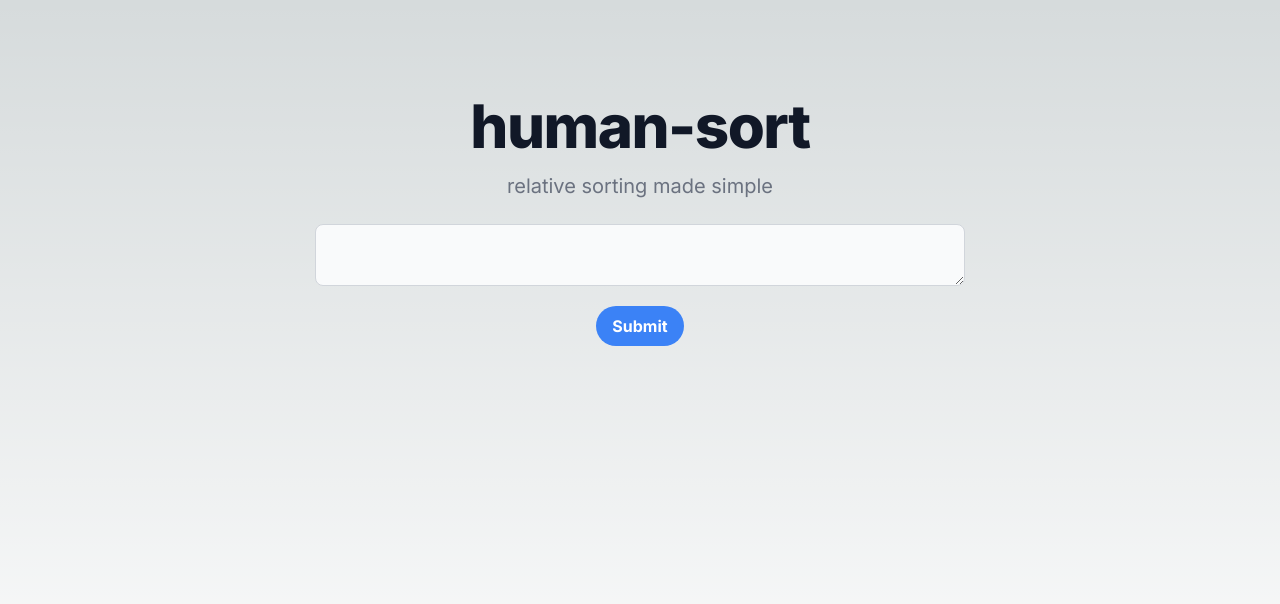
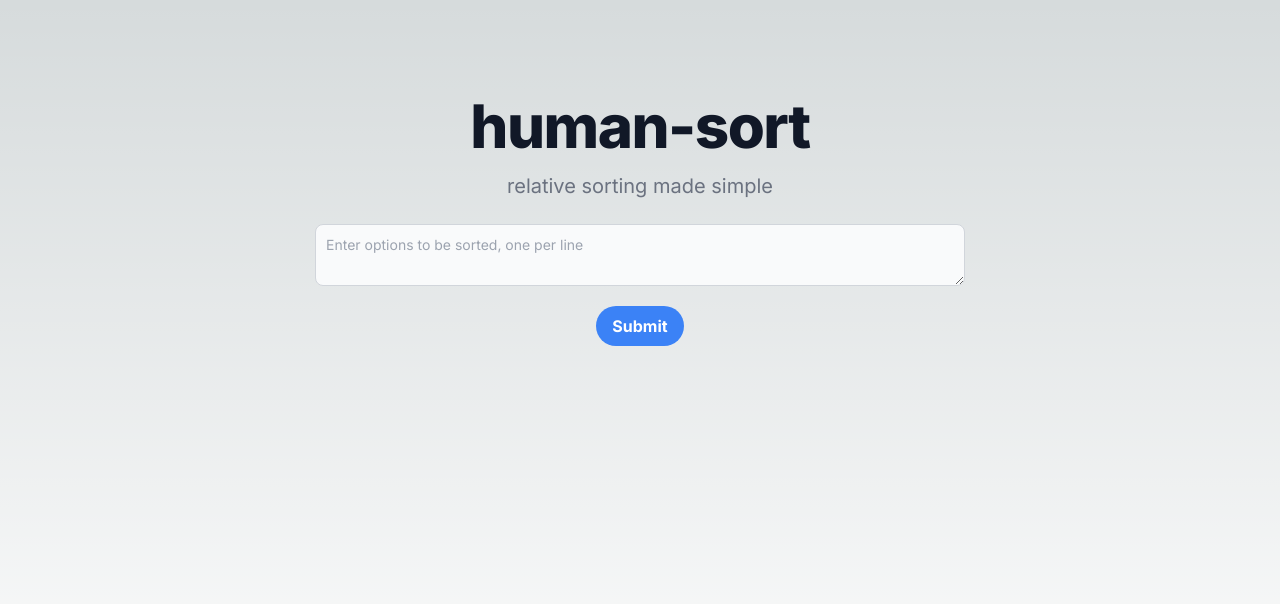
Before and after one commit to briggySmalls/human-sort, a Next.js app: page / in a window 1280 px wide. Shown: the top 604 px of the page. Built offline with nearby package versions, Linux system fonts and the light colour scheme.

Commit message:
Add placeholder text for guidance

```diff
--- a/app/components/inputting.tsx
+++ b/app/components/inputting.tsx
@@ -18,8 +18,17 @@ export default function Inputting({ onSubmitted }: Props): JSX.Element {
 
     return (
         <form onSubmit={handleSubmit}>
-            <textarea className="block p-2.5 w-full text-sm text-gray-900 bg-gray-50 rounded-lg border border-gray-300 focus:ring-blue-500 focus:border-blue-500 dark:bg-gray-700 dark:border-gray-600 dark:placeholder-gray-400 dark:text-white dark:focus:ring-blue-500 dark:focus:border-blue-500" value={text} onChange={handleChange} />
-            <button className="m-5 bg-blue-500 hover:bg-blue-700 text-white font-bold py-2 px-4 rounded-full" type="submit">Submit</button>
+            <textarea
+                className="block p-2.5 w-full text-sm text-gray-900 bg-gray-50 rounded-lg border border-gray-300 focus:ring-blue-500 focus:border-blue-500 dark:bg-gray-700 dark:border-gray-600 dark:placeholder-gray-400 dark:text-white dark:focus:ring-blue-500 dark:focus:border-blue-500"
+                value={text}
+                onChange={handleChange}
+                placeholder="Enter options to be sorted, one per line"
+            />
+            <button
+                className="m-5 bg-blue-500 hover:bg-blue-700 text-white font-bold py-2 px-4 rounded-full" type="submit"
+            >
+                Submit
+            </button>
         </form>
     );
 
```
